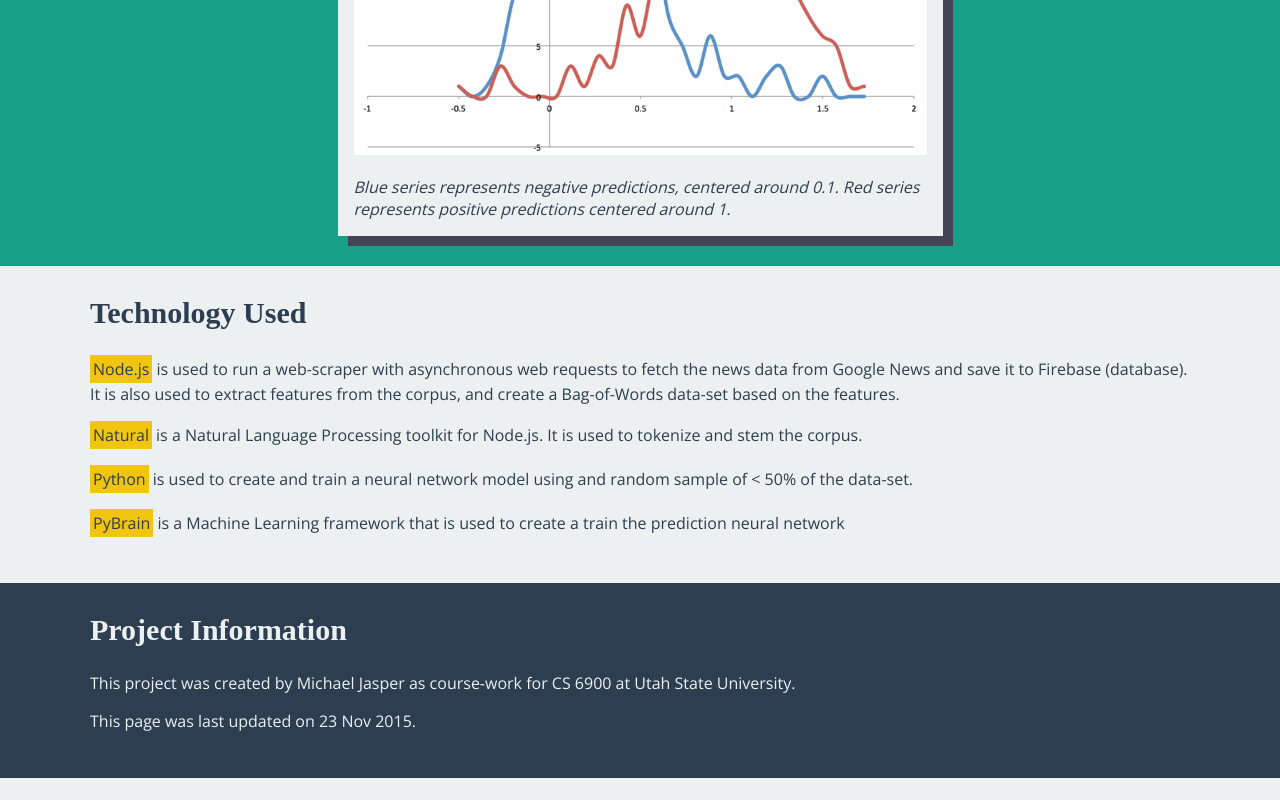
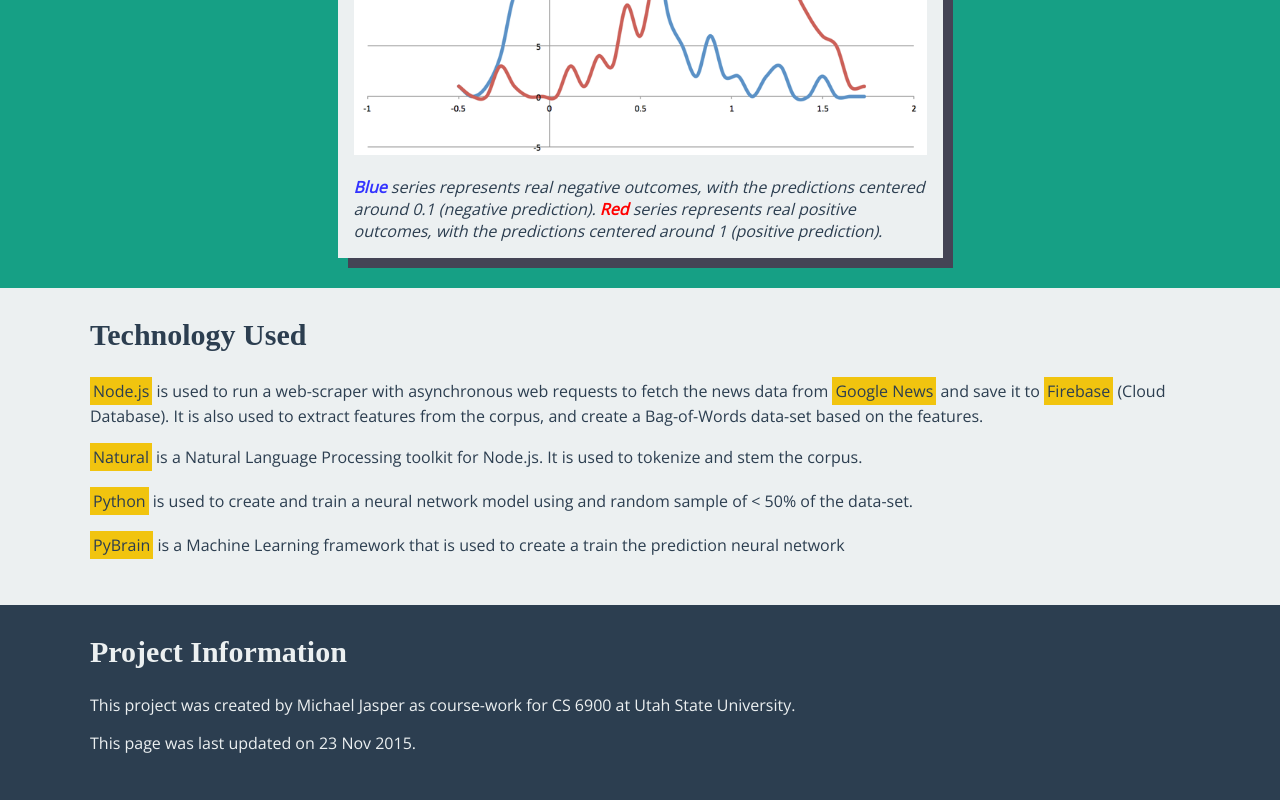
Before and after one commit to mdjasper/google-news-neural-network, a plain HTML site: page index.html in a window 1280 px wide. Shown: the part 1727-2527 px from the top of the page. Before the commit the page ends 2505 px from the top, so only its background shows below. Drawn offline with nearby package versions, Linux system fonts and the light colour scheme; a web font is replaced by a local one.

Commit message:
Information and formatting in the result figure

```diff
--- a/index.html
+++ b/index.html
@@ -60,7 +60,7 @@
 		<h3 class="figure__title">Prediction distribution</h3>
 		<img src="images/distribution.png" alt="prediction distribution showing 80% accuracy"/>
 		<figcaption>
-			Blue series represents negative predictions, centered around 0.1. Red series represents positive predictions centered around 1.
+			<span class="blue">Blue</span> series represents real negative outcomes, with the predictions centered around 0.1 (negative prediction). <span class="red">Red</span> series represents real positive outcomes, with the predictions centered around 1 (positive prediction).
 		</figcaption>
 		</figure>
 
@@ -70,7 +70,7 @@
 	<div class="page-width">
 		<h2 class="section__title">Technology Used</h2>
 
-		<p><a href="https://nodejs.org/en/">Node.js</a> is used to run a web-scraper with asynchronous web requests to fetch the news data from Google News and save it to Firebase (database). It is also used to extract features from the corpus, and create a Bag-of-Words data-set based on the features.</p>
+		<p><a href="https://nodejs.org/en/">Node.js</a> is used to run a web-scraper with asynchronous web requests to fetch the news data from <a href="http://news.google.com/">Google News</a> and save it to <a href="https://www.firebase.com/">Firebase</a> (Cloud Database). It is also used to extract features from the corpus, and create a Bag-of-Words data-set based on the features.</p>
 
 		<p><a href="https://github.com/NaturalNode/natural">Natural</a> is a Natural Language Processing toolkit for Node.js. It is used to tokenize and stem the corpus.</p>
 
--- a/static/site.css
+++ b/static/site.css
@@ -172,3 +172,11 @@ figcaption{
 	margin-top:1em;
 	font-style: italic;
 }
+.red{
+	font-weight:bold;
+	color:#f00;
+}
+.blue{
+	font-weight:bold;
+	color:#33f;
+}
```
